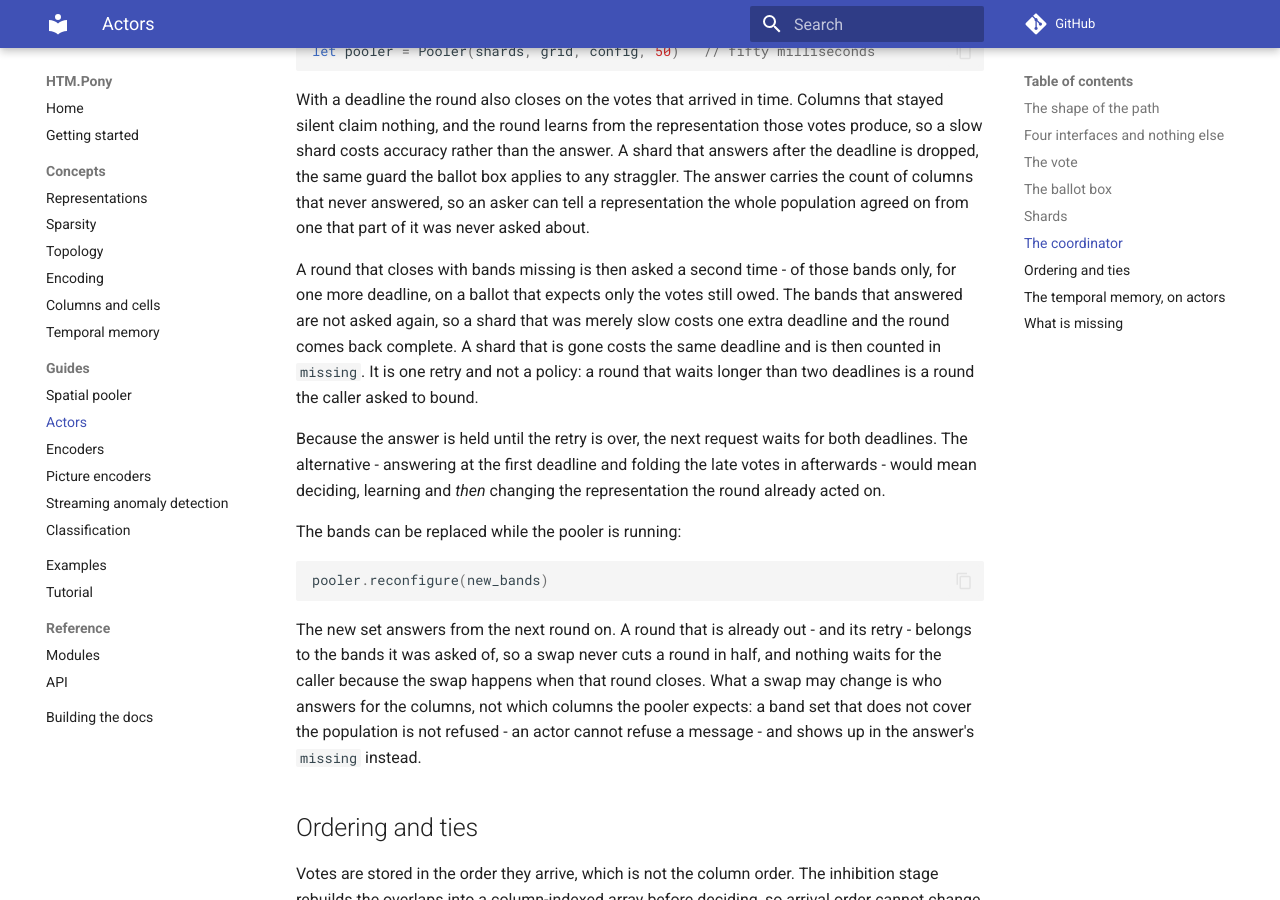
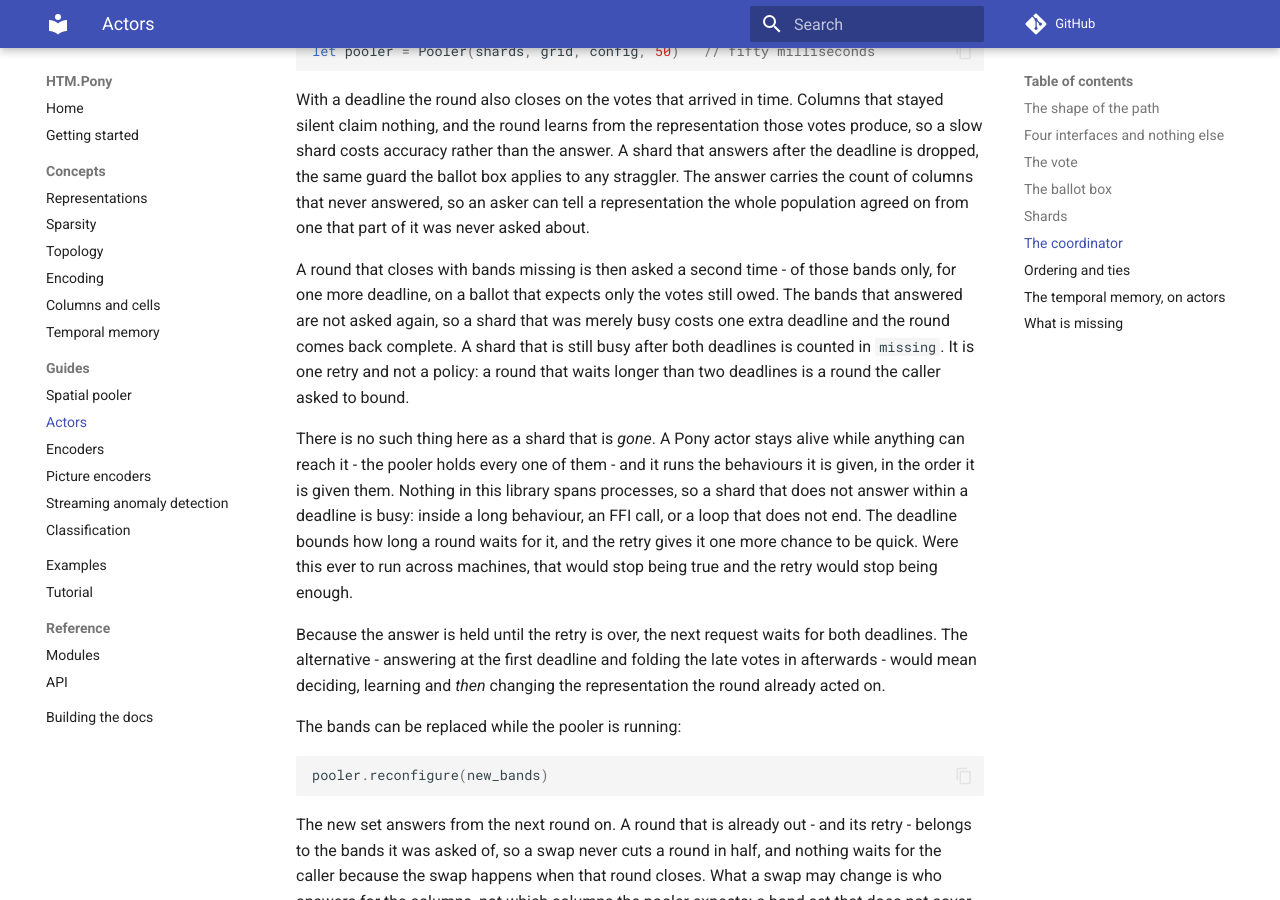
Before and after one commit to d-led/htm.pony, an MkDocs documentation site: the page built from docs/actors.md, in a window 1280 px wide and 900 px high, scrolled down 4047 px. Built offline with MkDocs 1.6.1 and Material for MkDocs 9.7.7, drawn with Linux system fonts in a browser that asks for light colours; comment, search, counter and statistics services are not loaded; some of the changed text lies outside the part shown.

Commit message:
There is no gone shard: this library is one process
The retry was documented as a defence against a shard that is "slow or gone", and
`SilentShard` as what a shard "slow, stuck or gone" looks like. There is no such
state. A Pony actor lives while anything can reach it - the pooler holds every
band - and it runs the behaviours it is given, in order. Nothing here spans
processes, so a shard that does not answer within a deadline is busy: a long
behaviour, an FFI call, or a loop that does not end.

The mechanism is right for that case and does not change: a deadline bounds how
long a round waits, one retry gives a busy shard a second chance, and the answer
says how many columns were never heard from. What changes is the story, so that a
reader is not told the pooler survives a failure it cannot meet - and so that the
day this does run across machines, somebody finds a sentence saying the retry
would then stop being enough.

The one gap the wording now states is the real one: nothing distinguishes busy
from stuck, which is a matter of when a shard answers versus whether it ever will.

```diff
--- a/docs/actors.md
+++ b/docs/actors.md
@@ -206,10 +206,19 @@ from one that part of it was never asked about.
 A round that closes with bands missing is then asked a second time - of those
 bands only, for one more deadline, on a ballot that expects only the votes still
 owed. The bands that answered are not asked again, so a shard that was merely
-slow costs one extra deadline and the round comes back complete. A shard that is
-gone costs the same deadline and is then counted in `missing`. It is one retry
-and not a policy: a round that waits longer than two deadlines is a round the
-caller asked to bound.
+busy costs one extra deadline and the round comes back complete. A shard that is
+still busy after both deadlines is counted in `missing`. It is one retry and not
+a policy: a round that waits longer than two deadlines is a round the caller
+asked to bound.
+
+There is no such thing here as a shard that is *gone*. A Pony actor stays alive
+while anything can reach it - the pooler holds every one of them - and it runs
+the behaviours it is given, in the order it is given them. Nothing in this
+library spans processes, so a shard that does not answer within a deadline is
+busy: inside a long behaviour, an FFI call, or a loop that does not end. The
+deadline bounds how long a round waits for it, and the retry gives it one more
+chance to be quick. Were this ever to run across machines, that would stop being
+true and the retry would stop being enough.
 
 Because the answer is held until the retry is over, the next request waits for
 both deadlines. The alternative - answering at the first deadline and folding the
@@ -273,8 +282,9 @@ agree, which is the only reason to believe the split.
 
 ## What is missing
 
-- A retry is one more deadline, not a backoff. A shard that is slow twice is
-  given up on, and nothing tells a shard that is slow from one that is gone.
+- A retry is one more deadline, not a backoff. A shard that is busy twice is
+  given up on for that round, and nothing distinguishes busy from stuck - one is
+  a matter of when it answers, the other of whether.
 - One pooler is one coordinator. Two poolers over the same shards would each
   start their own rounds.
 - The temporal region has none of this: no deadline, so it waits for every shard
```
Also changed, not shown: 2 other files.
